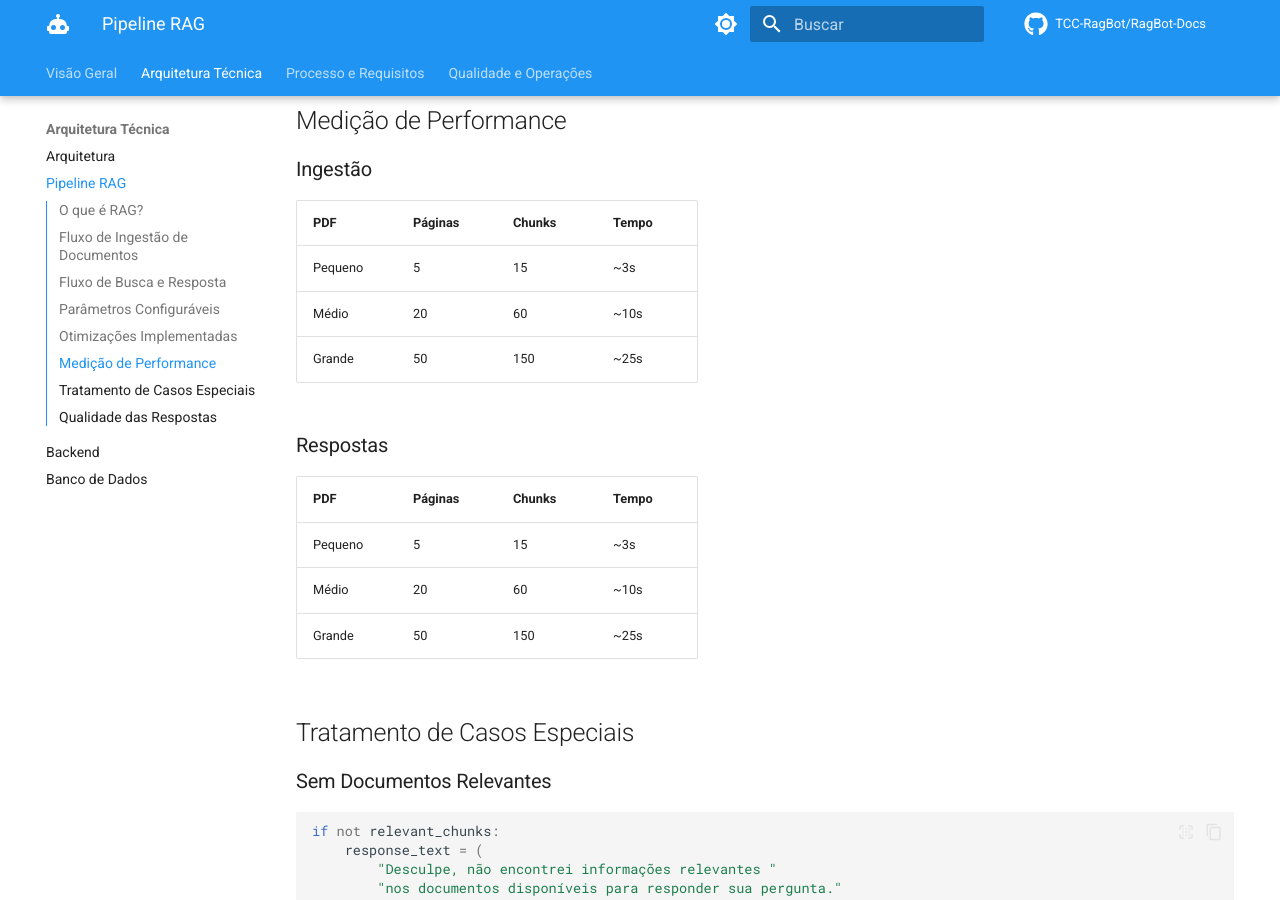
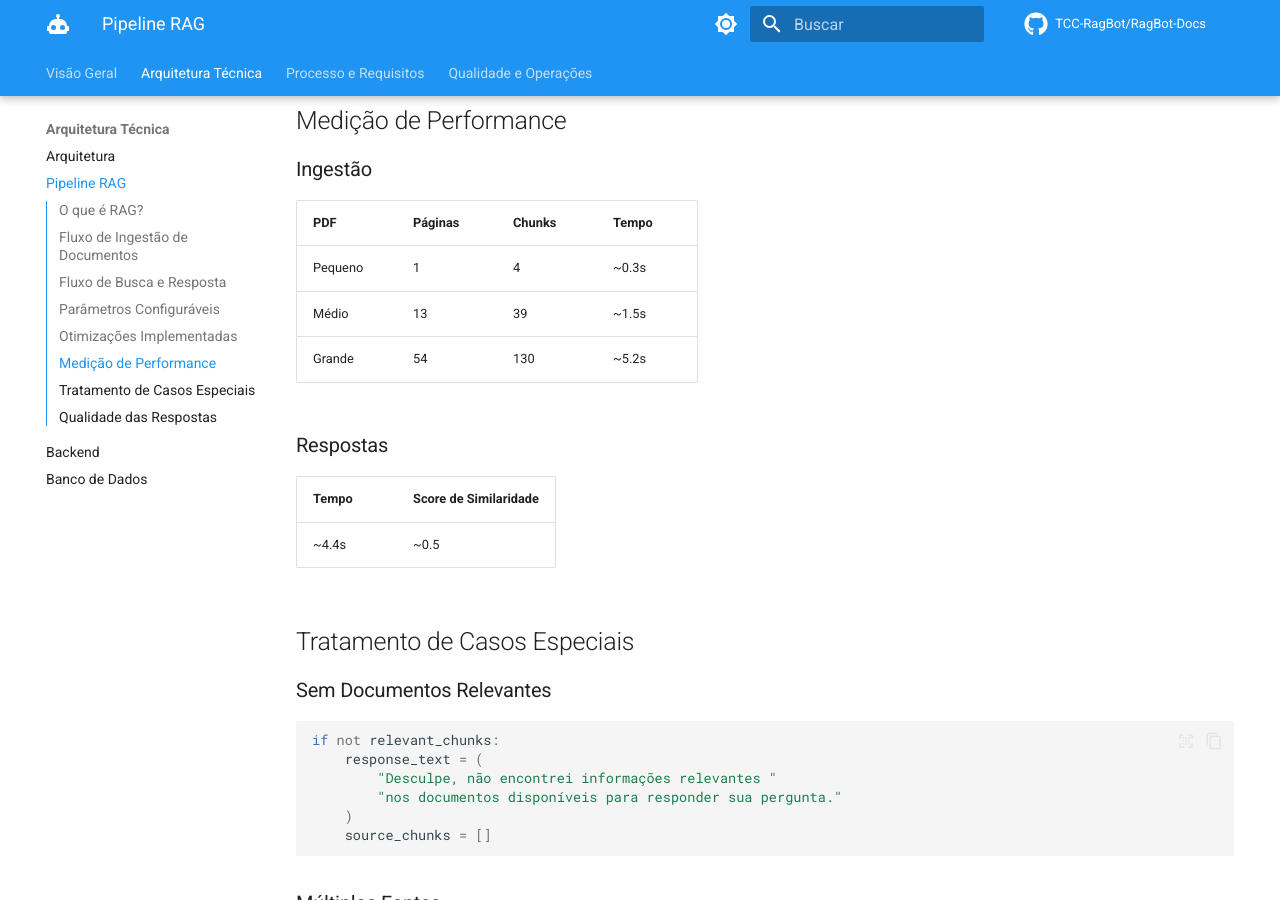
Before and after one commit to TCC-RagBot/RagBot-Docs, an MkDocs documentation site: the page built from docs/Arquitetura/rag-pipeline.md, in a window 1280 px wide and 900 px high, scrolled down 9357 px. Built offline with MkDocs 1.6.1 and Material for MkDocs 9.7.7, drawn with Linux system fonts in a browser that asks for light colours; comment, search, counter and statistics services are not loaded.

Commit message:
feat: ajuste de tabelas de performance

```diff
--- a/docs/Arquitetura/rag-pipeline.md
+++ b/docs/Arquitetura/rag-pipeline.md
@@ -444,18 +444,16 @@ SourceChunk(
 
 | PDF | Páginas | Chunks | Tempo |
 |-----|---------|--------|-------|
-| Pequeno | 5 | 15 | ~3s |
-| Médio | 20 | 60 | ~10s |
-| Grande | 50 | 150 | ~25s |
+| Pequeno | 1 | 4 | ~0.3s |
+| Médio | 13 | 39 | ~1.5s |
+| Grande | 54 | 130 | ~5.2s |
 
 
 ### Respostas
 
-| PDF | Páginas | Chunks | Tempo |
-|-----|---------|--------|-------|
-| Pequeno | 5 | 15 | ~3s |
-| Médio | 20 | 60 | ~10s |
-| Grande | 50 | 150 | ~25s |
+| Tempo | Score de Similaridade |
+|-----|-----|
+| ~4.4s | ~0.5 |
 
 ## Tratamento de Casos Especiais
 
```
